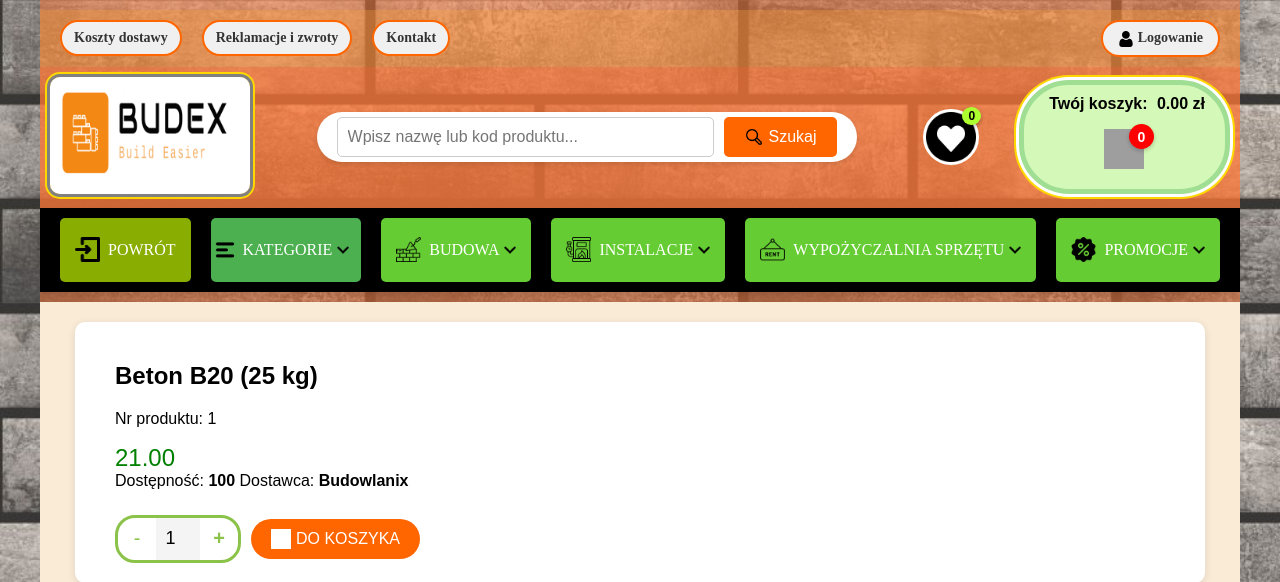
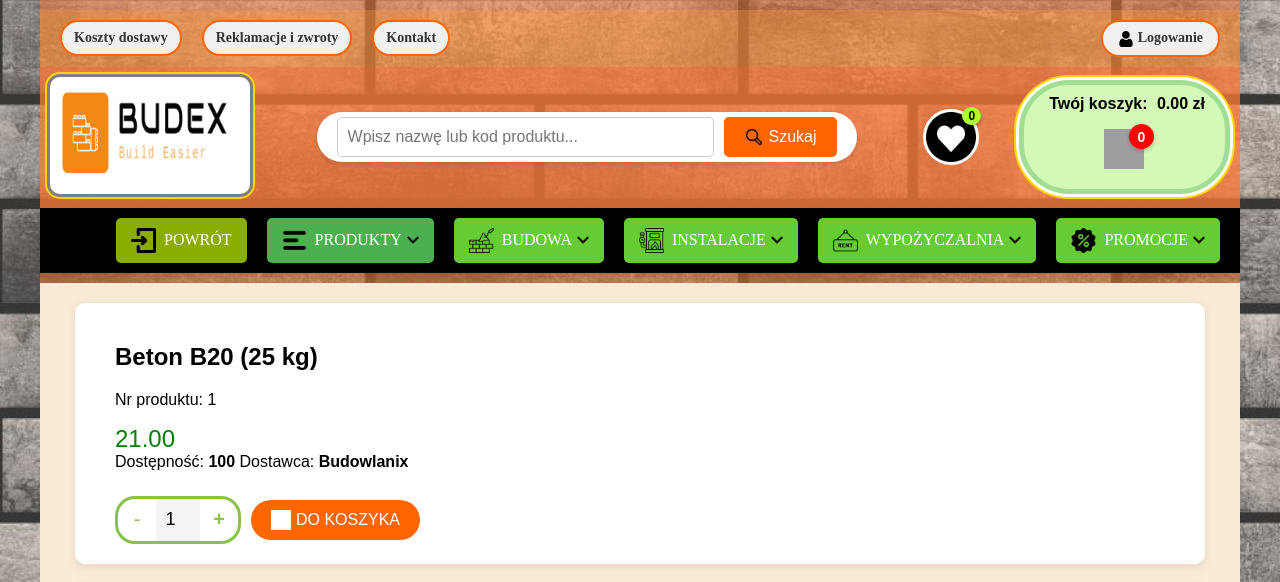
Before and after one commit to Szymon-Stefanski/Building_Rental_Store_Website, a PHP site: page /projekt_byt/Store/product.php?id=1 in a window 1280 px wide. Shown: the top 582 px of the page. Run offline with PHP 8.4, Linux system fonts and the light colour scheme; data comes from the database, SQL or seed files in the repository; data that the repository does not hold is empty; grey boxes are pictures that could not be loaded.

Commit message:
Changed button

```diff
--- a/projekt_byt/Store/product.php
+++ b/projekt_byt/Store/product.php
@@ -167,10 +167,12 @@ $current_url = urlencode("http://" . $_SERVER['HTTP_HOST'] . $_SERVER['REQUEST_U
                     <a href="../index.php" class="back">
                         <img src="../Image/Icon/log-in.png" class="category-icon"> POWRÓT
                     </a>
-                    <button class="category-dropdown" style="color:white;">
-                        <img src="../Image/Icon/menu.png" alt="Kategoria" class="button-icon"> KATEGORIE
+
+                    <a href="#" style="background-color: #4caf50;">
+                        <img src="../Image/Icon/menu.png" alt="Kategoria" class="category-icon"> PRODUKTY
                         <img src="../Image/Icon/down-arrow.png" alt="Strzałka w dół" class="arrow-icon">
-                    </button>
+                    </a>
+
                     <a href="#">
                         <img src="../Image/Icon/brickwall.png" class="category-icon"> BUDOWA
                         <img src="../Image/Icon/down-arrow.png" alt="Strzałka w dół" class="arrow-icon">
@@ -180,7 +182,7 @@ $current_url = urlencode("http://" . $_SERVER['HTTP_HOST'] . $_SERVER['REQUEST_U
                         <img src="../Image/Icon/down-arrow.png" alt="Strzałka w dół" class="arrow-icon">
                     </a>
                     <a href="#">
-                        <img src="../Image/Icon/rent.png" class="category-icon"> WYPOŻYCZALNIA SPRZĘTU
+                        <img src="../Image/Icon/rent.png" class="category-icon"> WYPOŻYCZALNIA
                         <img src="../Image/Icon/down-arrow.png" alt="Strzałka w dół" class="arrow-icon">
                     </a>
                     <a href="#">
```
